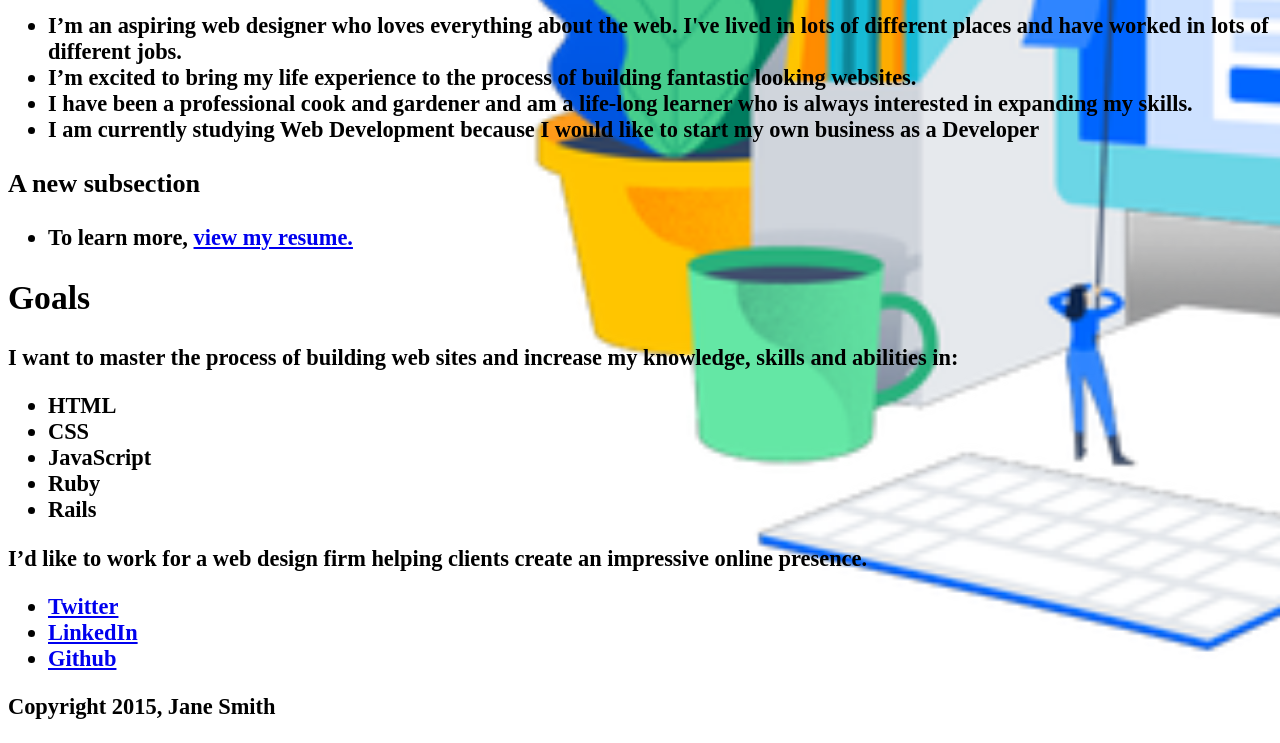
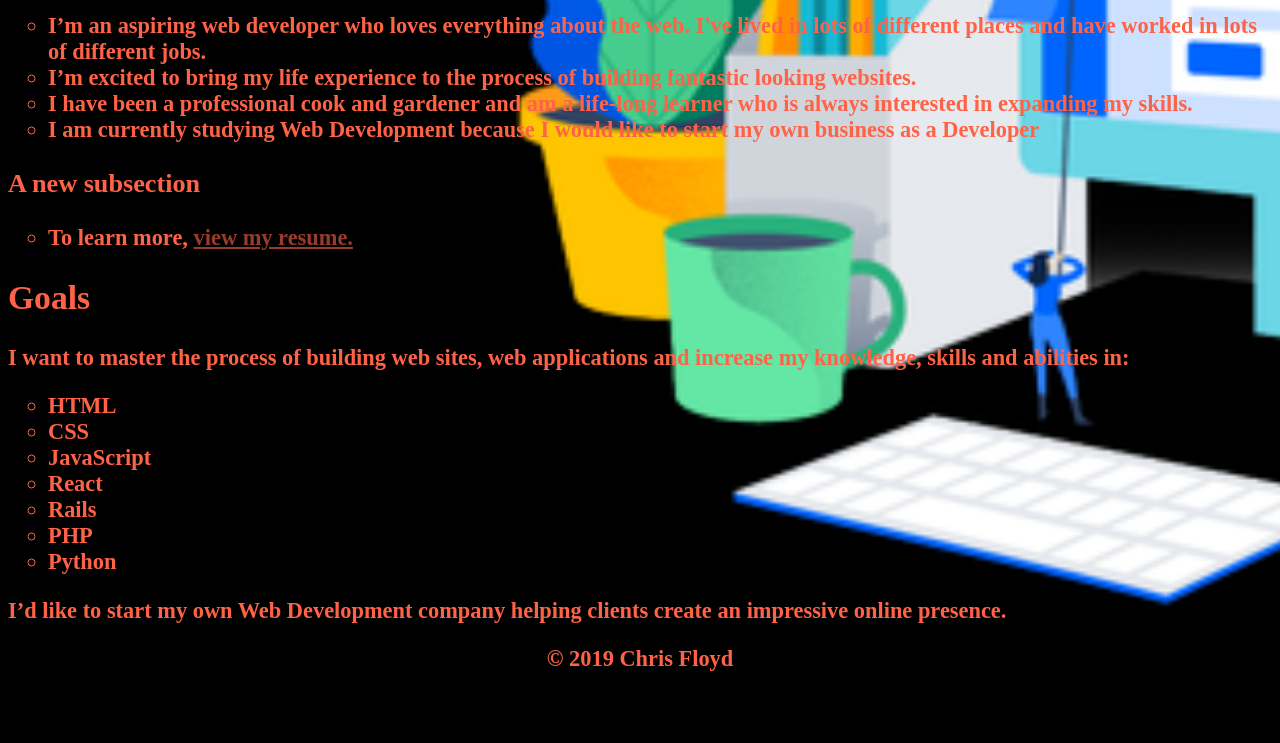
Before and after one commit to CFloy66-v12o/Techdegree_proj_1, a plain HTML site: page index.html in a window 1280 px wide. Shown: the part 681-1424 px from the top of the page. After the commit the page ends 1375 px from the top, so only its background shows below. Drawn offline with Linux system fonts and the light colour scheme; a web font is replaced by a local one.

Commit message:
made some more changes / additions

```diff
--- a/index.html
+++ b/index.html
@@ -10,17 +10,18 @@
 </head>
 <body>
 
+<!--navigation-->
+  <nav class="main-nav">
+    <ul class="nav">
+      <li class="name">Chris Floyd</li>
+      <li><a href="index.html">Home</a></li>
+      <li><a href="resume.html">Experience</a></li>
+      <li><a href="#">Photos</a></li>
+      <li><a href="#">Contact</a></li>
+    </ul>
+  </nav>
 
 
-    <div class="main-nav">
-        <ul class="nav">
-          <li class="name">Chris Floyd</li>
-          <li><a href="index.html">Home</a></li>
-          <li><a href="resume.html">Experience</a></li>
-          <li><a href="#">Photos</a></li>
-          <li><a href="#">Contact</a></li>
-        </ul>
-    </div>
 
     <header>
     <img src="resources/images/responsive-web.png" alt="responsive web layout images" class="profile-image">
@@ -32,13 +33,11 @@
       <div class="card">
         <h2>Background</h2>
         <ul>
-          <li>I’m an aspiring web designer who loves everything about the web. I've lived in lots of different places and have worked in lots of different jobs.</li><li> I’m excited to bring my life experience to the process of building fantastic looking websites.</li>
+          <li>I’m an aspiring web developer who loves everything about the web. I've lived in lots of different places and have worked in lots of different jobs.</li><li> I’m excited to bring my life experience to the process of building fantastic looking websites.</li>
           <li>I have been a professional cook and gardener and am a life-long learner who is always interested in expanding my skills.</li>
            <li>I am currently studying Web Development because I would like to start my own business as a Developer</li>
          </ul>
         <h3>A new subsection</h3>
-
-
         <ul>
           <li>To learn more, <a href="resume.html">view my resume.</a></li>
         </ul>
@@ -46,25 +45,25 @@
 
       <div class="card">
         <h2>Goals</h2>
-        <p>I want to master the process of building web sites and increase my knowledge, skills and abilities in:</p>
+        <p>I want to master the process of building web sites, web applications and increase my knowledge, skills and abilities in:</p>
         <ul class="skills">
           <li>HTML</li>
           <li>CSS</li>
           <li>JavaScript</li>
-          <li>Ruby</li>
+          <li>React</li>
           <li>Rails</li>
+          <li>PHP</li>
+          <li>Python</li>
         </ul>
-        <p>I’d like to work for a web design firm helping clients create an impressive online presence.</p>
+        <p>I’d like to start my own Web Development company helping clients create an impressive online presence.</p>
       </div>
+
+
 
     </main>
     <footer>
-      <ul>
-        <li><a href="http://twitter.com/treehouse" class="social twitter">Twitter</a></li>
-        <li><a href="#" class="social linkedin">LinkedIn</a></li>
-        <li><a href="#" class="social github">Github</a></li>
-      </ul>
-      <p class="copyright">Copyright 2015, Jane Smith</p>
+
+      <p class="copyright">&copy 2019  Chris Floyd</p>
     </footer>
   </body>
   </html>
--- a/resources/css/style.css
+++ b/resources/css/style.css
@@ -3,6 +3,7 @@
 /* universal styles */
 html {
   font-size: 18px;
+  margin-left: 0.4rem;
 }
 
 body {
@@ -11,9 +12,18 @@ body {
   background-repeat: no-repeat;
   font-size: 1.4rem;
   font-weight: 600;
+  background-color: black;
+  color: rgba(255, 99, 71, 1);
 }
+
+
+
  .main-nav ul {
    list-style-type: none;
+ }
+
+ ul {
+   list-style-type: circle;
  }
 
  a:active {
@@ -21,9 +31,14 @@ body {
    top: 3px;
    right: 3px;
  }
-  /*main-nav styles */
+
+ a {
+   color: rgba(255, 99, 71, 0.6);
+ }
+
+  /* main-nav styles */
  .main-nav {
- background-color: rgba(0,0,255,0.4);
+ background-color: rgba(0,0,255,0.6);
 }
 
 .nav {
@@ -35,9 +50,10 @@ body {
 }
 
 .name {
-  font-style: Comic;
+  font-style: Courier, monospace;
   font-size: 3rem;
 }
+
 
 .name:hover {
   color: #3882ff;
@@ -53,6 +69,18 @@ body {
 
 .profile-image:active {
   position: relative;
-  top: 4px;
-  right: 4px;
+  top: 6px;
+  right: 6px;
 }
+
+
+
+
+
+
+
+
+/*footer */
+.copyright {
+  text-align: center;
+}
```
Also changed, not shown: resume.html (+6 -2 lines).
